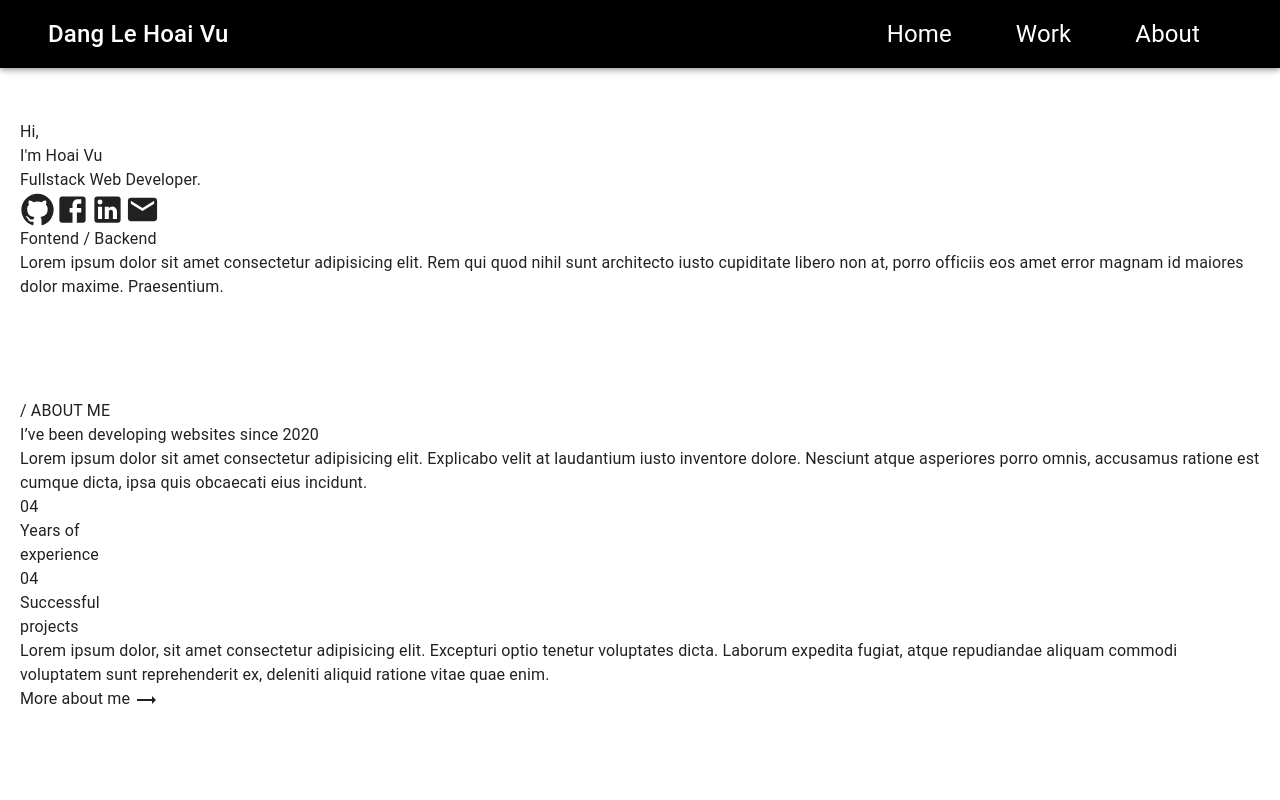
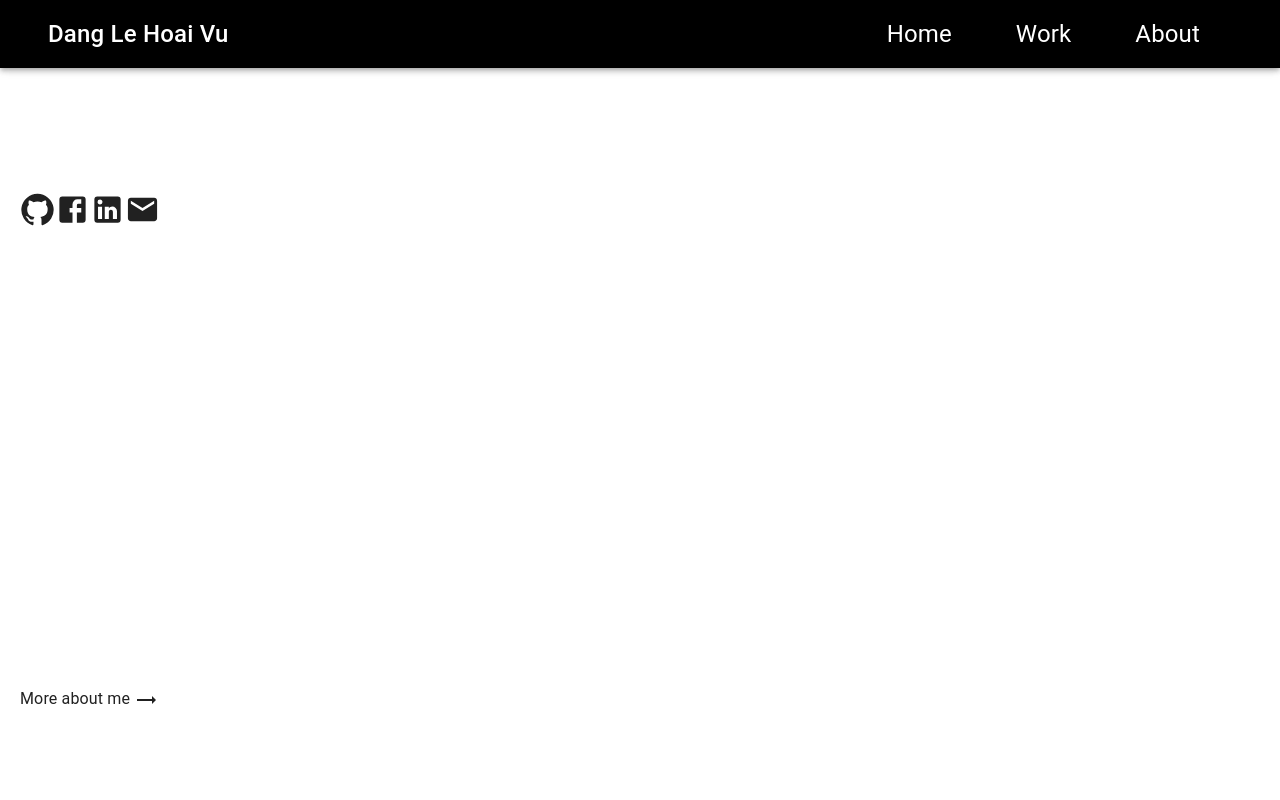
Before and after one commit to DangLeHoaiVu/portfolio, a Next.js app: page / in a window 1280 px wide. Shown: the top 800 px of the page. Built offline with nearby package versions, Linux system fonts and the light colour scheme.

Commit message:
'fixcss'

```diff
--- a/src/components/skillCard/index.tsx
+++ b/src/components/skillCard/index.tsx
@@ -10,10 +10,15 @@ const SkillCard: FunctionComponent<SkillCardProps> = () => {
   const [dataList, setDataList] = useState<iCardSkill[]>(skillsList);
   return (
     <>
-      <div className="flex flex-row">
-        {dataList.map((item: iCardSkill, index) => (
-          <CardSkill key={index} data={item} />
-        ))}
+      <div
+        id="slider"
+        className="flex-auto grid md:grid-cols-2 sm:grid-cols-1 gap-4 my-5 w-full overflow-x-scroll scroll scroll-smooth scrollbar-hide"
+      >
+        <div className="flex flex-row">
+          {dataList.map((item: iCardSkill, index) => (
+            <CardSkill key={index} data={item} />
+          ))}
+        </div>
       </div>
     </>
   );
--- a/src/pages/index.tsx
+++ b/src/pages/index.tsx
@@ -115,13 +115,8 @@ export default function Home() {
               type="button"
               onClick={handleSlideLeft}
             />
-            <Tooltip title="Press SHIFT to scroll!">
-              <div
-                id="slider"
-                className="flex-auto grid md:grid-cols-2 sm:grid-cols-1 gap-4 my-5 w-full overflow-x-scroll scroll scroll-smooth scrollbar-hide"
-              >
-                <SkillCard />
-              </div>
+            <Tooltip title="Press SHIFT and scroll!">
+              <SkillCard />
             </Tooltip>
             <ChevronRightIcon
               fontSize="large"
--- a/src/styles/globals.css
+++ b/src/styles/globals.css
@@ -4,8 +4,10 @@
 
 :root {
   --foreground-rgb: 0, 0, 0;
-  --background-start-rgb: 214, 219, 220;
-  --background-end-rgb: 255, 255, 255;
+  /* --background-start-rgb: 214, 219, 220;
+  --background-end-rgb: 255, 255, 255; */
+  background-color: black;
+  color: white;
 }
 
 @media (prefers-color-scheme: dark) {
@@ -25,3 +27,6 @@ body {
     )
     rgb(var(--background-start-rgb));
 }
+p{
+  color: white;
+}
```
